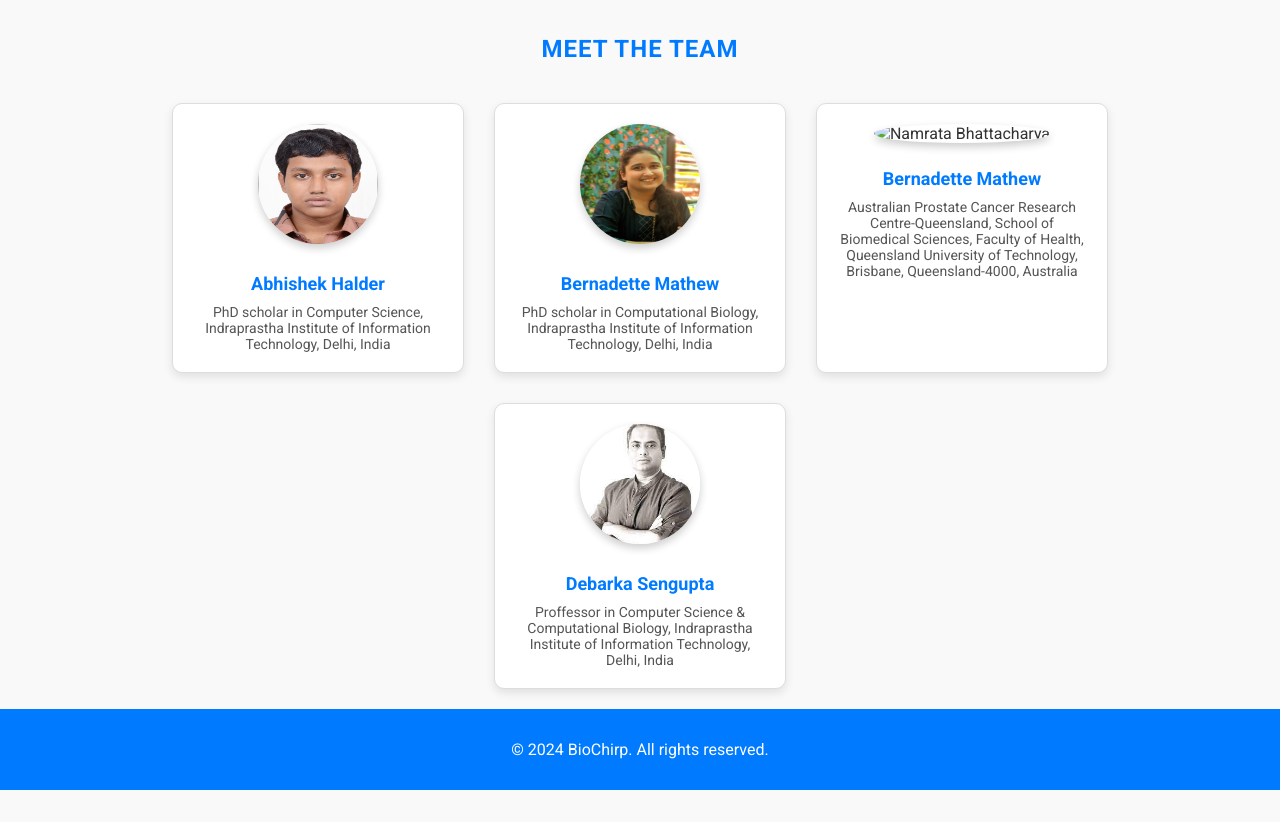
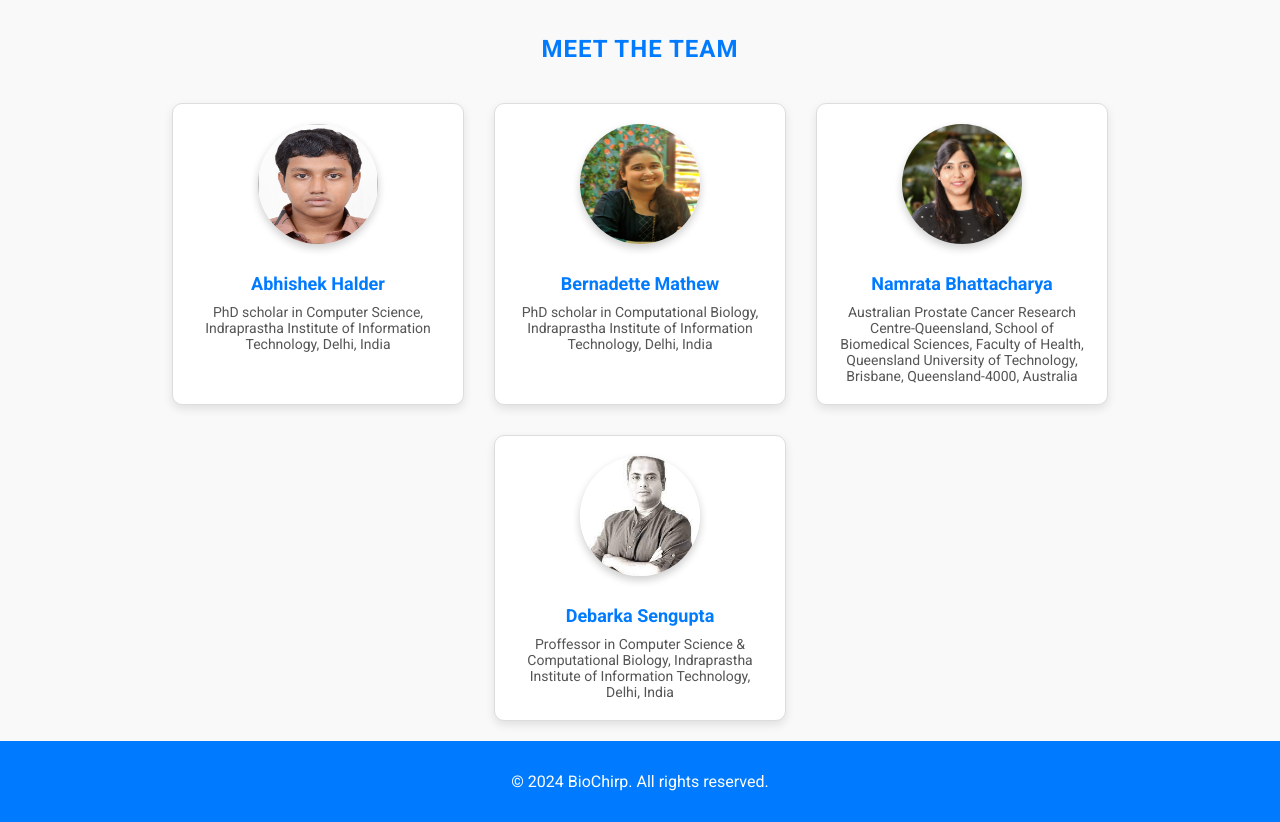
Before and after one commit to abhi1238/BioChirp, a plain HTML site: page index.html in a window 1280 px wide. Shown: the part 960-1782 px from the top of the page. Before the commit the page ends 1750 px from the top, so only its background shows below. Drawn offline with Linux system fonts and the light colour scheme.

Commit message:
Add files via upload

```diff
--- a/index.html
+++ b/index.html
@@ -420,8 +420,8 @@
 
 
     <div class="team-member">
-        <img src="assets/images/namrata.png" alt="Namrata Bhattacharya">
-        <h3>Bernadette Mathew</h3>
+        <img src="assets/images/namrata.jpg" alt="Namrata Bhattacharya">
+        <h3>Namrata Bhattacharya</h3>
         <p>Australian Prostate Cancer Research Centre-Queensland, School of Biomedical Sciences, Faculty of Health, Queensland University of Technology, Brisbane, Queensland-4000, Australia
         </p>
     </div>
```
